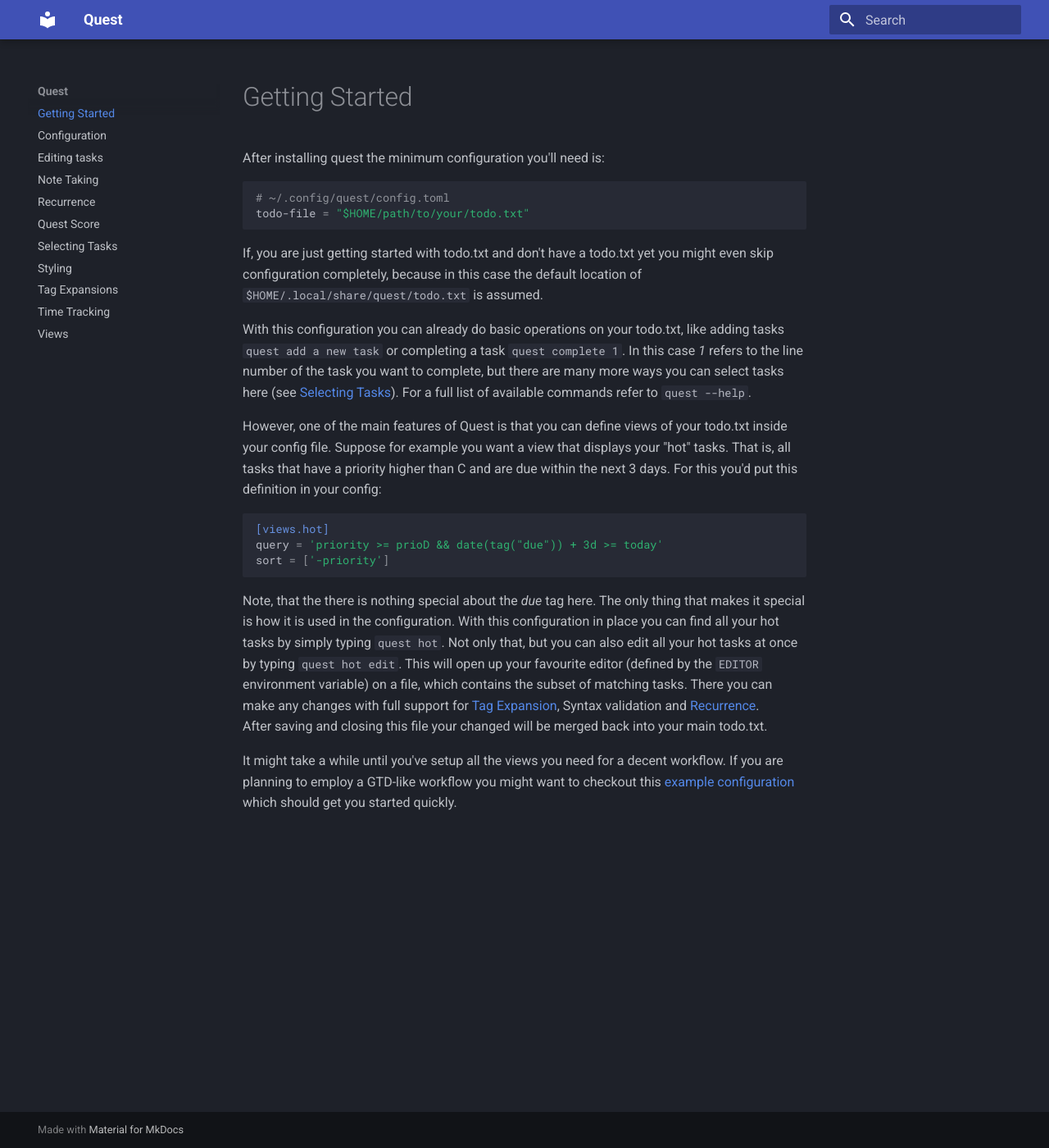
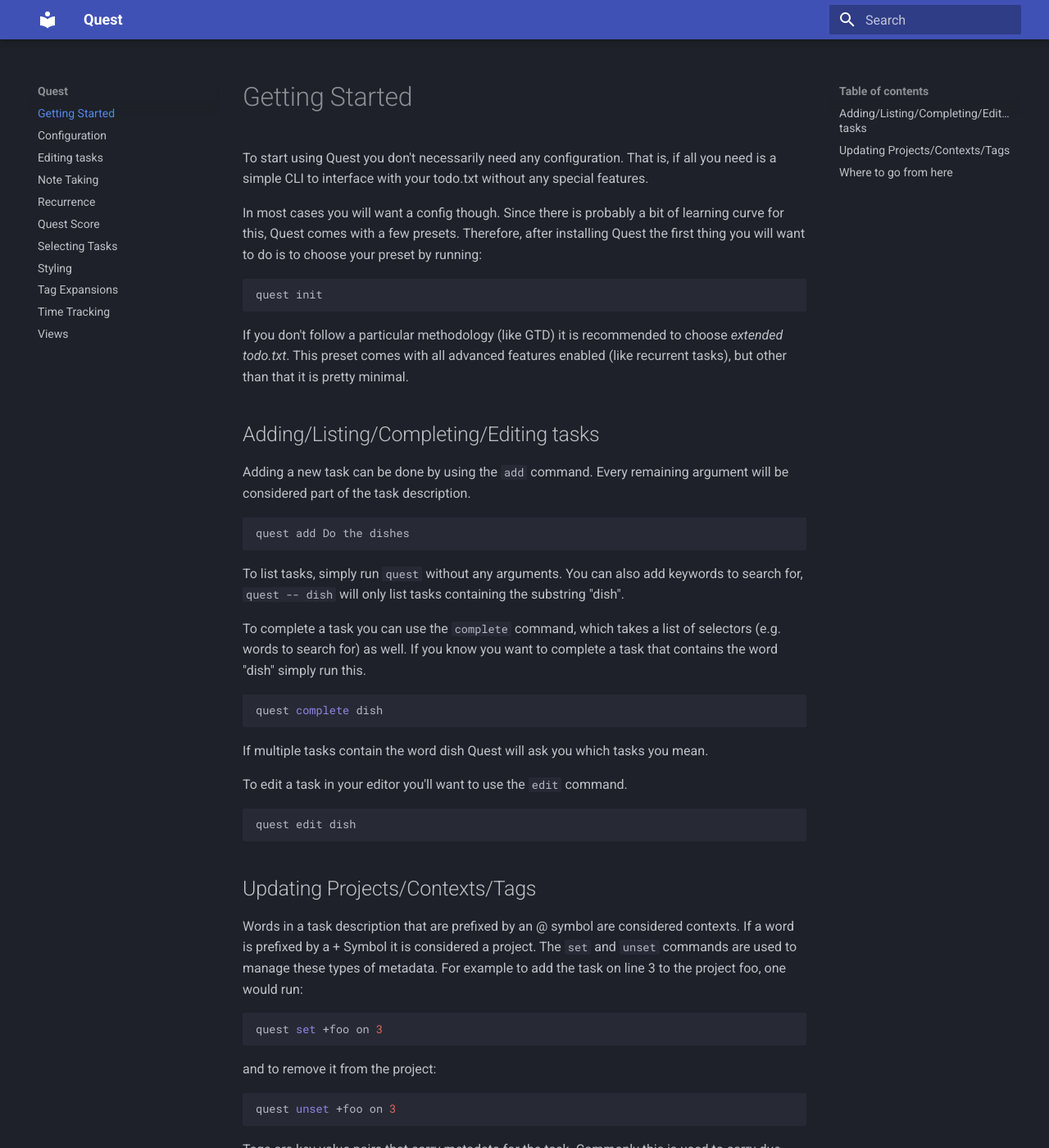
Before and after one commit to Fabian-G/quest, an MkDocs documentation site: the page built from docs/index.md, in a window 1280 px wide and 1400 px high. Shown: the whole window at 82% size. Built offline with MkDocs 1.6.1 and Material for MkDocs 9.7.7, drawn with Linux system fonts in a browser that asks for light colours; some of the changed text lies outside the part shown.

Commit message:
Rewrite getting started

````diff
--- a/docs/index.md
+++ b/docs/index.md
@@ -1,36 +1,72 @@
 # Getting Started
 
-After installing quest the minimum configuration you'll need is:
-```toml
-# ~/.config/quest/config.toml
-todo-file = "$HOME/path/to/your/todo.txt"
+To start using Quest you don't necessarily need any configuration. That is, if all you need
+is a simple CLI to interface with your todo.txt without any special features.
+
+In most cases you will want a config though. Since there is probably a bit of learning curve
+for this, Quest comes with a few presets.
+Therefore, after installing Quest the first thing you will want to do is to choose your preset by running:
+```bash
+quest init
 ```
-If, you are just getting started with todo.txt and don't have a todo.txt yet you might even skip configuration completely, because in this case the default location of `$HOME/.local/share/quest/todo.txt` is assumed.
+If you don't follow a particular methodology (like GTD) it is recommended to choose
+*extended todo.txt*. This preset comes with all advanced features enabled (like recurrent tasks), but
+other than that it is pretty minimal.
 
-With this configuration you can already do basic operations on your todo.txt, like adding tasks `quest add a new task` or
-completing a task `quest complete 1`.
-In this case *1* refers to the line number of the task you want to complete, but there are many more ways you can
-select tasks here (see [Selecting Tasks](qql.md)).
-For a full list of available commands refer to `quest --help`.
+## Adding/Listing/Completing/Editing tasks
 
-However, one of the main features of Quest is that you can define views of your todo.txt inside your config file.
-Suppose for example you want a view that displays your "hot" tasks. That is, all tasks that have a priority
-higher than C and are due within the next 3 days. For this you'd put this definition in your config:
+Adding a new task can be done by using the `add` command.
+Every remaining argument will be considered part of the task description.
+```bash
+quest add Do the dishes
+```
 
-```toml
-[views.hot]
-query = 'priority >= prioD && date(tag("due")) + 3d >= today'
-sort = ['-priority']
+To list tasks, simply run `quest` without any arguments.
+You can also add keywords to search for, `quest -- dish` will only list
+tasks containing the substring "dish".
+
+To complete a task you can use the `complete` command, which takes a list
+of selectors (e.g. words to search for) as well.
+If you know you want to complete a task that contains the word "dish" simply
+run this.
+```bash
+quest complete dish
 ```
-Note, that the there is nothing special about the *due* tag here.
-The only thing that makes it special is how it is used in the configuration.
-With this configuration in place you can find all your hot tasks by simply typing `quest hot`.
-Not only that, but you can also edit all your hot tasks at once by typing `quest hot edit`.
-This will open up your favourite editor (defined by the `EDITOR` environment variable) on a file, which
-contains the subset of matching tasks.
-There you can make any changes with full support for [Tag Expansion](tags.md), Syntax validation and [Recurrence](recurrence.md).
-After saving and closing this file your changed will be merged back into your main todo.txt.
+If multiple tasks contain the word dish Quest will ask you which tasks
+you mean.
 
-It might take a while until you've setup all the views you need for a decent workflow.
-If you are planning to employ a GTD-like workflow you might want to checkout this [example configuration](https://github.com/Fabian-G/quest/blob/main/examples/gtd/config.toml) which
-should get you started quickly.
+To edit a task in your editor you'll want to use the `edit` command.
+```bash
+quest edit dish
+```
+
+## Updating Projects/Contexts/Tags
+
+Words in a task description that are prefixed by an @ symbol are considered contexts.
+If a word is prefixed by a + Symbol it is considered a project.
+The `set` and `unset` commands are used to manage these types of metadata.
+For example to add the task on line 3 to the project foo, one would run:
+```bash
+quest set +foo on 3
+```
+and to remove it from the project:
+```bash
+quest unset +foo on 3
+```
+
+Tags are key-value pairs that carry metadata for the task.
+Commonly this is used to carry due dates:
+```bash
+quest set due:2024-12-12 on 3
+```
+or to make a task recurrent:
+```bash
+quest set t:2024-12-10 rec:1y on 3
+```
+
+## Where to go from here
+
+With these few commands you can probably get started already.
+At some point you will want to look into how to define [views](views.md)
+for which you will need at least a basic understanding of the [query language](selection.md).
+For convenience you might also want to look into [tag expansions](tag-expansions.md).
````
